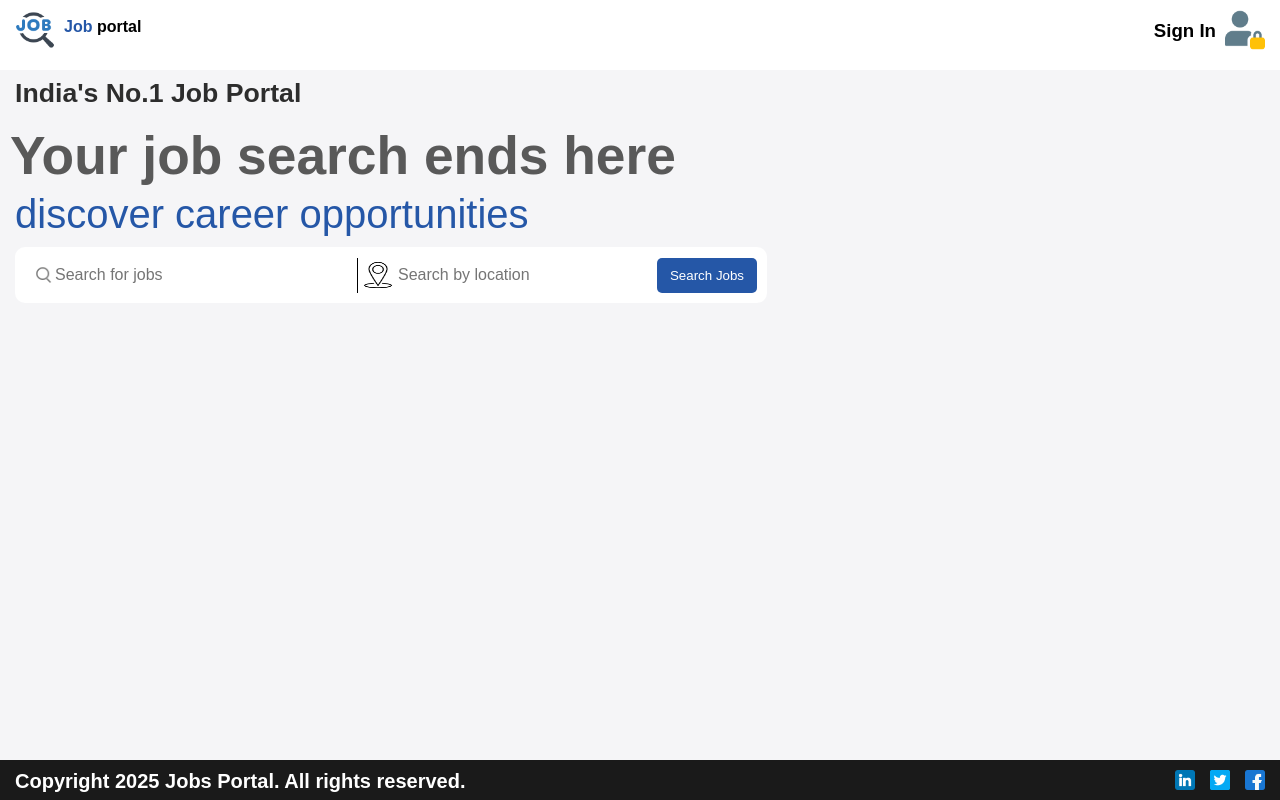
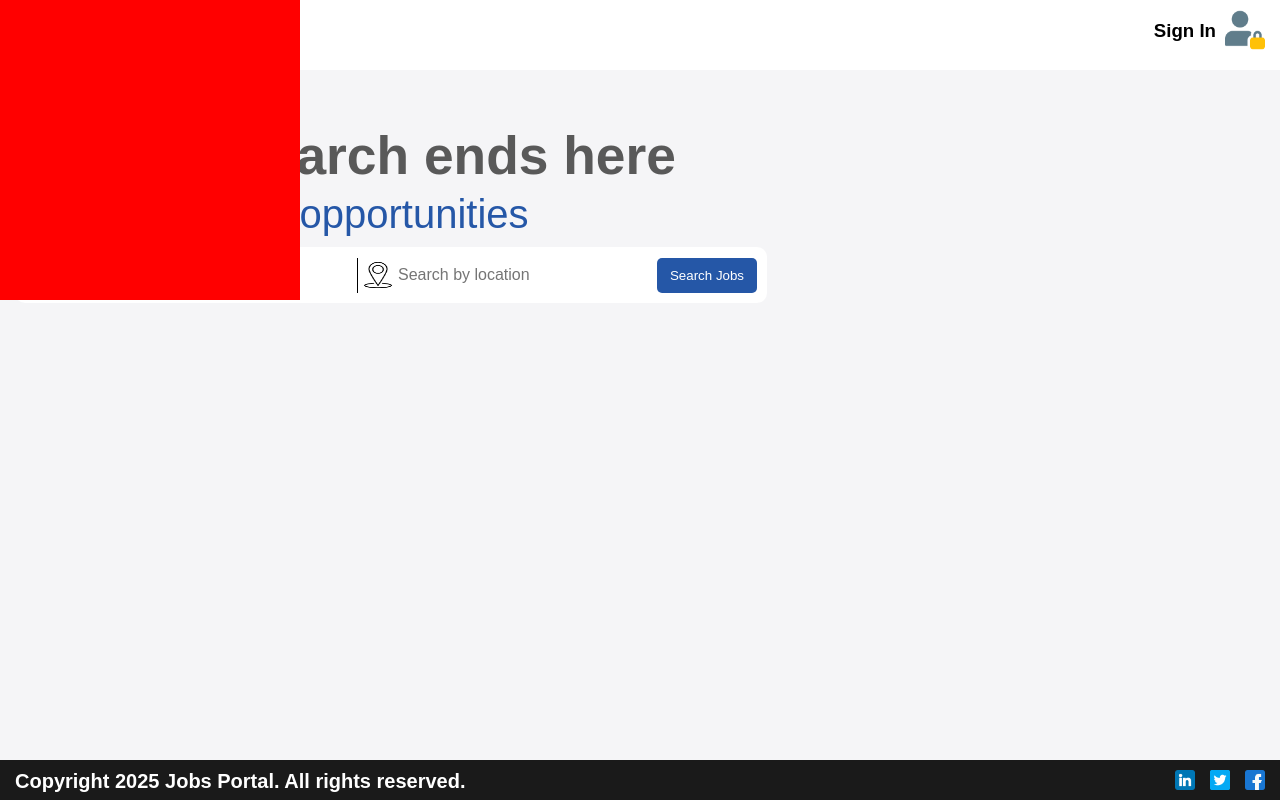
Before and after one commit to sashi-does/FSAD-Jobs-Portal, a React (Vite) app: page / in a window 1280 px wide. Built offline with nearby package versions, Linux system fonts and the light colour scheme.

Commit message:
Added Login Route

```diff
--- a/src/App.css
+++ b/src/App.css
@@ -155,3 +155,17 @@
 .searchBar .searchjob:hover {
     background: #1f4787;
 }
+
+#popup {
+    width: 100%;
+    height: 100%;
+    background: transparent;
+    position: fixed;
+    z-index: 999;
+}
+
+#popupwindow{
+    width: 300px;
+    height: 300px;
+    background: red;
+}
--- a/src/App.jsx
+++ b/src/App.jsx
@@ -4,6 +4,11 @@ class App extends Component {
     render() {
         return (
             <div id='container'>
+                <div id="popup">
+                    <div id="popupwindow">
+
+                    </div>
+                </div>
                <div id="header">
                 <img className='logo'src="logo.png" alt="job-portal logo" />
                 <div className="logoText"><span>Job</span> portal</div>
```
